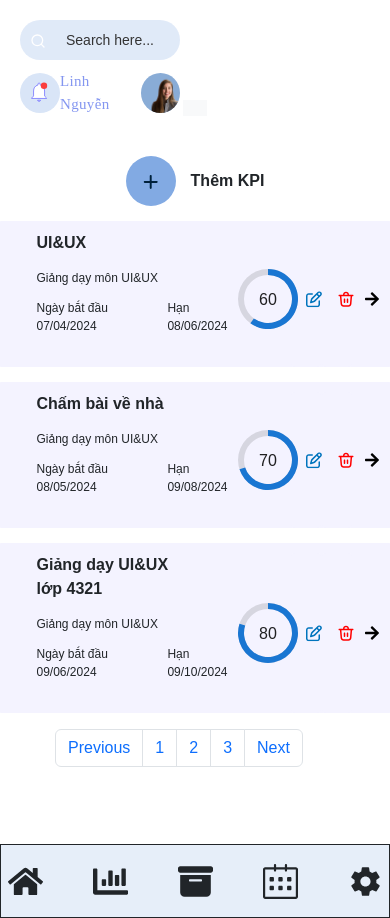
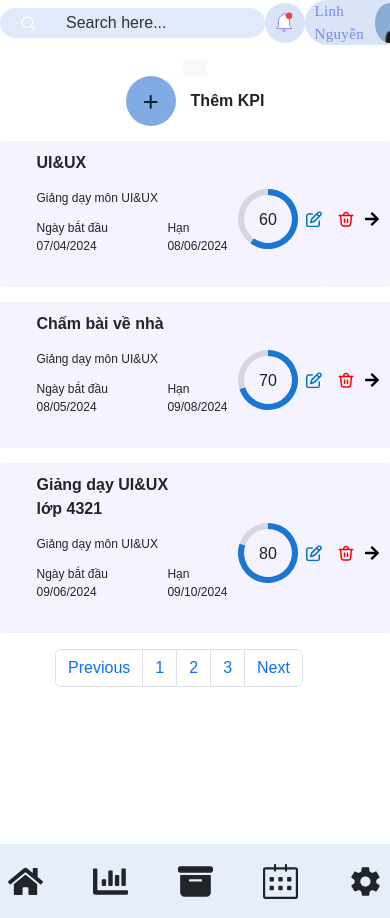
Before and after one commit to iaht211/UIUX-2023.2, a React (Create React App) app: page /kpi/giangday in a window 390 px wide. Built offline with nearby package versions, Linux system fonts and the light colour scheme.

Commit message:
Khoa fix navbar mobile

```diff
--- a/src/components/NavBar/NavBar.scss
+++ b/src/components/NavBar/NavBar.scss
@@ -1,9 +1,18 @@
-$mobile-width: 480px;
+$mobile-width: 480;
 
 @mixin mobile {
-    @media (max-width: #{$mobile-width}) {
+    @media (max-width: #{$mobile-width - 1px}) {
         @content;
     }
+}
+
+
+.navbar-content {
+    width: 100%;
+
+    @include mobile {
+        margin-bottom: 20px;
+        height: 30px;
     }
 
     .navbar-container {
@@ -11,22 +20,33 @@ $mobile-width: 480px;
         align-items: center;
         justify-content: space-between;
         padding: 20px;
+        width: 100%;
+
+        @include mobile {
+            width: 414px;
+            padding: 0px;
+        }
 
         .search {
             display: flex;
             align-items: center;
             background-color: #D9E5F7;
             width: 600px;
+            /* Increased width */
             height: 50px;
+            /* Increased height */
             border-radius: 25px;
+            /* Rounded corners */
             opacity: 0.8;
-        padding-left: 50px;
+            /* Slightly increased opacity */
+            padding: 0 20px;
 
-        .search-logo {
-            margin-right: 10px;
+            @include mobile {
+                height: 30px;
             }
 
             .input-text {
+                margin-left: 10px;
                 width: 100%;
 
                 input {
@@ -37,7 +57,9 @@ $mobile-width: 480px;
                     color: #000000;
                     font-family: 'Poppins', sans-serif;
                     font-size: 16px;
+                    /* Increased font size */
                     height: 100%;
+                    /* Make input height match the container */
 
                     &::placeholder {
                         color: #000000;
@@ -45,74 +67,41 @@ $mobile-width: 480px;
                     }
                 }
             }
+
+            .search-logo {
+                margin-right: 10px;
+            }
         }
 
         .notifi-profile {
             display: flex;
             align-items: center;
 
-        .notifi {
-            margin-right: 20px;
-        }
-
             .profile {
                 display: flex;
                 align-items: center;
+                background-color: #D9E5F7;
+                border-radius: 25px;
+                /* Match the rounded corners */
+                padding: 0 10px;
 
                 .profile-text {
-                color: rgba(35, 70, 229, 0.56);
+                    color: #2342E5;
                     font-family: 'Poppins', sans-serif;
-                font-size: 15px;
+                    font-size: 14px;
                     font-weight: 500;
                     margin-right: 10px;
                     text-align: right;
                 }
 
                 .avatar {
-                width: 50px;
-                height: 50px;
+                    width: 40px;
+                    height: 40px;
                     border-radius: 50%;
                     overflow: hidden;
                     background-color: #89ACD6;
                 }
             }
         }
-
-    @include mobile {
-        flex-direction: column;
-        align-items: flex-start;
-
-        .search {
-            width: 100%;
-            height: 40px;
-            padding-left: 10px;
-
-            .input-text {
-                input {
-                    font-size: 14px;
     }
 }
-        }
-
-        .notifi-profile {
-            margin-top: 10px;
-            width: 100%;
-            justify-content: space-between;
-
-            .notifi {
-                margin-right: 0;
-            }
-
-            .profile {
-                .profile-text {
-                    font-size: 13px;
-                }
-
-                .avatar {
-                    width: 40px;
-                    height: 40px;
-                }
-            }
-        }
-    }
-}
--- a/src/components/NavBarMobile/NavBarMobile.scss
+++ b/src/components/NavBarMobile/NavBarMobile.scss
@@ -14,7 +14,7 @@ $mobile-width: 480;
         // color: #E6EEF9;
         width: 100%;
         background-color: #E6EEF9;
-        border: 1px solid;
+        // border: 1px solid;
         height: 74px;
         justify-content: center;
         gap: 50px;
```
Lines whose indentation alone changed are shown as unchanged.
